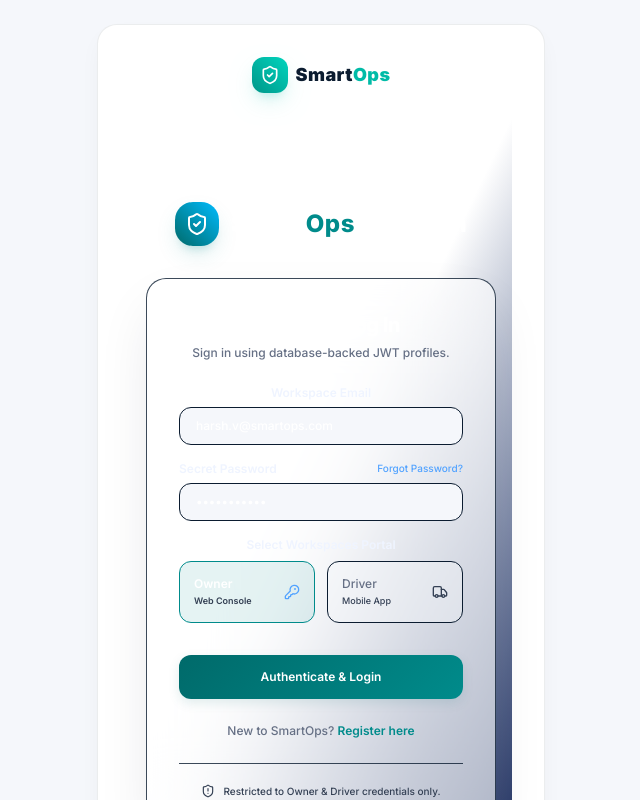
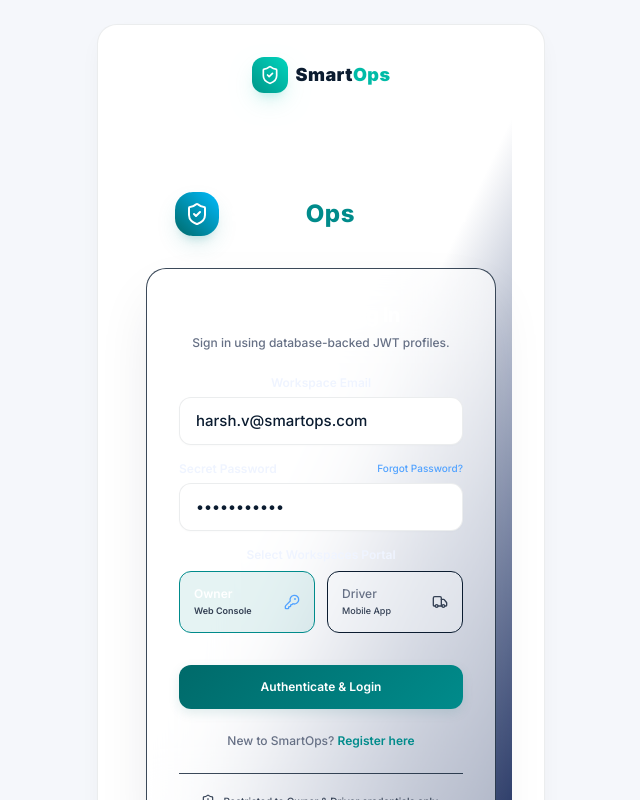
Before and after one commit to Rehan1833/Owner-DriverDashboard, a React (Vite) app in the folder frontend/: page /login in a window 1280 px wide. Shown: the top 800 px of the page, without its empty margins (319-959 px from the left). Built offline with nearby package versions, Linux system fonts and the light colour scheme; no server answers.

Commit message:
style: apply premium inputs and checkboxes styling to forms

```diff
--- a/frontend/src/styles/theme.css
+++ b/frontend/src/styles/theme.css
@@ -150,3 +150,44 @@ input:-webkit-autofill:focus {
 .signature-canvas {
   touch-action: none;
 }
+
+/* Forms inputs restyling - premium inputs, rounded-xl, soft focus glow */
+input[type="text"],
+input[type="password"],
+input[type="email"],
+input[type="number"],
+input[type="tel"],
+select,
+textarea {
+  height: 48px;
+  border-radius: 12px !important;
+  border: 1px solid var(--color-border) !important;
+  background-color: var(--color-card) !important;
+  color: var(--color-text-primary) !important;
+  padding: 0 16px !important;
+  font-size: 15px !important;
+  font-weight: 500 !important;
+  box-shadow: 0 1px 2px 0 rgba(11, 28, 48, 0.02) !important;
+  transition: border-color 200ms ease, box-shadow 200ms ease !important;
+}
+
+textarea {
+  height: auto !important;
+  padding: 12px 16px !important;
+}
+
+input:focus,
+select:focus,
+textarea:focus {
+  outline: none !important;
+  border-color: var(--color-primary) !important;
+  box-shadow: 0 0 0 4px rgba(0, 106, 106, 0.12), 0 1px 2px 0 rgba(11, 28, 48, 0.02) !important;
+}
+
+/* Checkboxes & Switches */
+input[type="checkbox"] {
+  width: 18px !important;
+  height: 18px !important;
+  border-radius: 4px !important;
+  accent-color: var(--color-primary) !important;
+}
```
